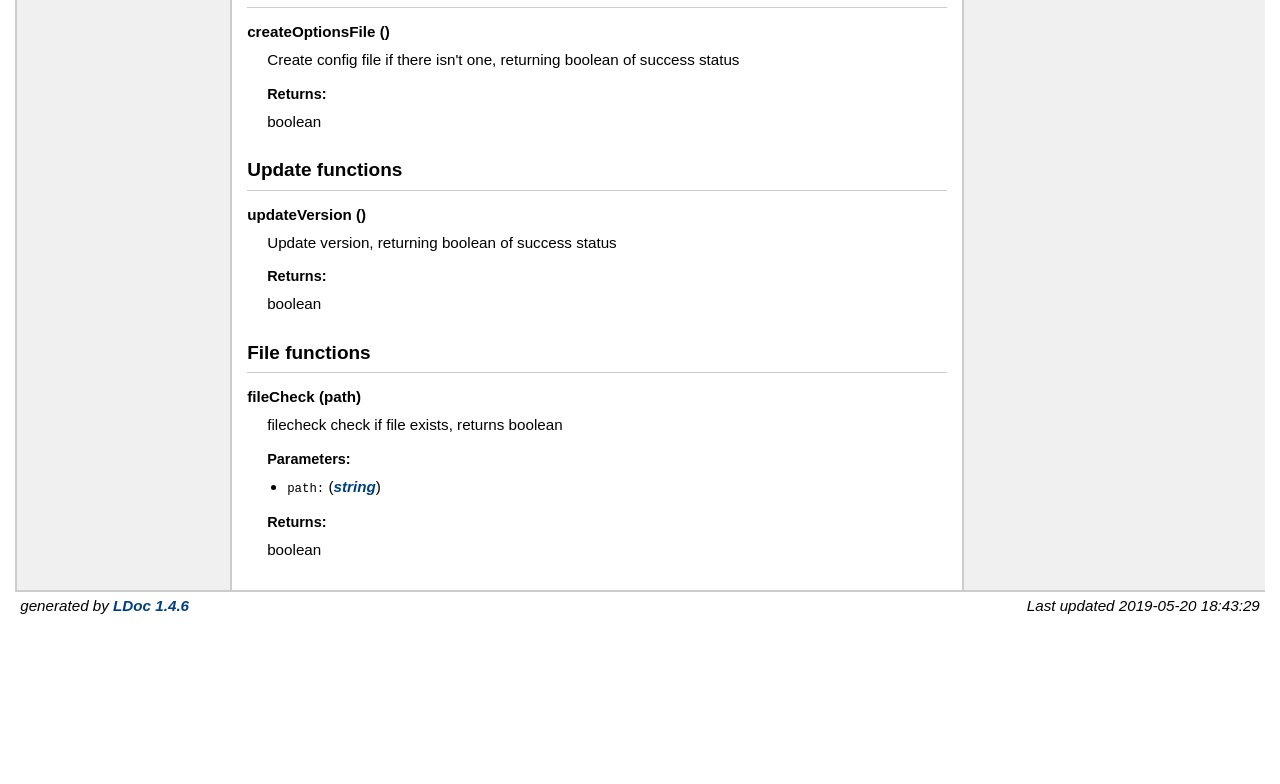
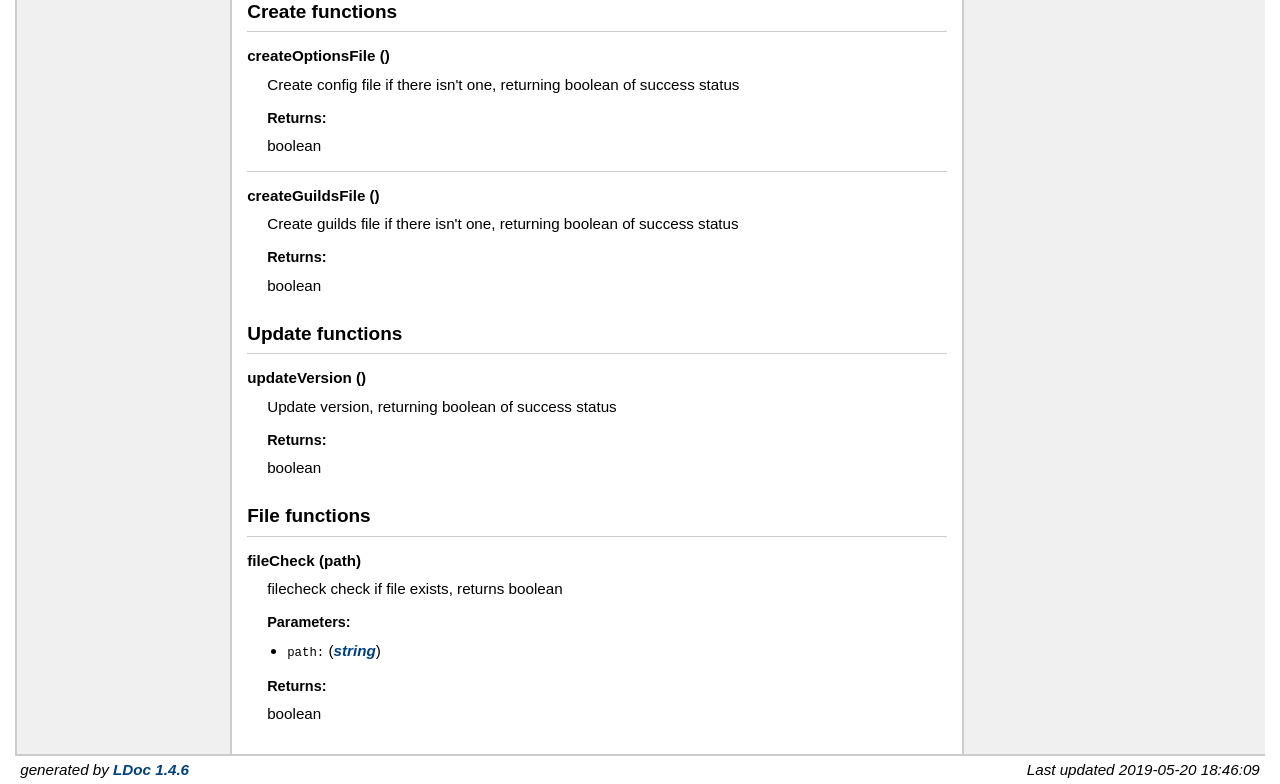
Before and after one commit to FOSS-tes3mp-modules/guildsystem-core, a plain HTML site: page docs/index.html in a window 1280 px wide. Shown: the part 1866-2650 px from the top of the page. Before the commit the page ends 2486 px from the top, so only its background shows below. Drawn offline with Linux system fonts and the light colour scheme.

Commit message:
Adding createGuildsFile function

```diff
--- a/docs/index.html
+++ b/docs/index.html
@@ -110,6 +110,10 @@
 	<tr>
 	<td class="name" nowrap><a href="#createOptionsFile">createOptionsFile ()</a></td>
 	<td class="summary">Create config file if there isn't one, returning boolean of success status</td>
+	</tr>
+	<tr>
+	<td class="name" nowrap><a href="#createGuildsFile">createGuildsFile ()</a></td>
+	<td class="summary">Create guilds file if there isn't one,  returning boolean of success status</td>
 	</tr>
 </table>
 <h2><a href="#Update_functions">Update functions </a></h2>
@@ -312,6 +316,25 @@
 
 
 </dd>
+    <dt>
+    <a name = "createGuildsFile"></a>
+    <strong>createGuildsFile ()</strong>
+    </dt>
+    <dd>
+    Create guilds file if there isn't one,  returning boolean of success status
+
+
+
+    <h3>Returns:</h3>
+    <ol>
+
+        boolean
+    </ol>
+
+
+
+
+</dd>
 </dl>
     <h2 class="section-header "><a name="Update_functions"></a>Update functions </h2>
 
@@ -375,7 +398,7 @@
 </div> <!-- id="main" -->
 <div id="about">
 <i>generated by <a href="http://github.com/stevedonovan/LDoc">LDoc 1.4.6</a></i>
-<i style="float:right;">Last updated 2019-05-20 18:43:29 </i>
+<i style="float:right;">Last updated 2019-05-20 18:46:09 </i>
 </div> <!-- id="about" -->
 </div> <!-- id="container" -->
 </body>
```
Also changed, not shown: 1 other file.
